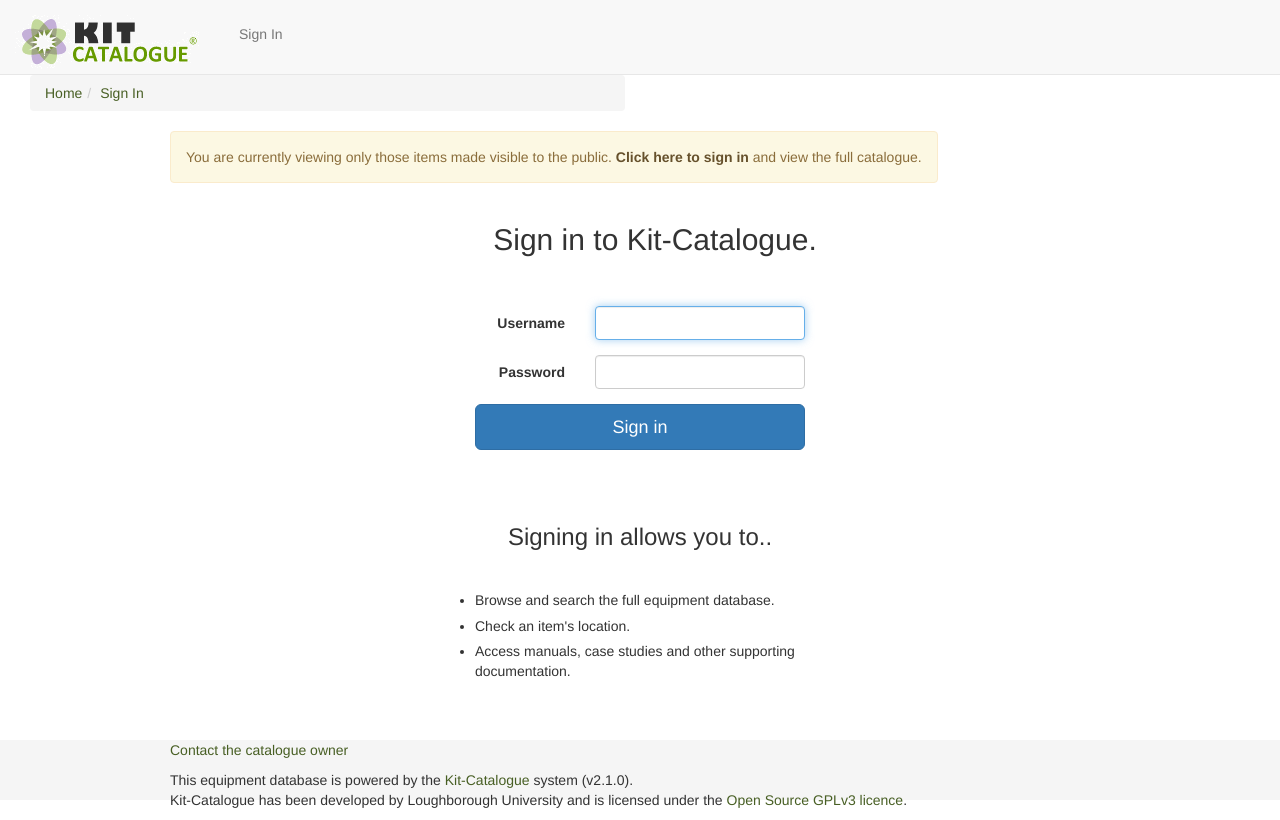
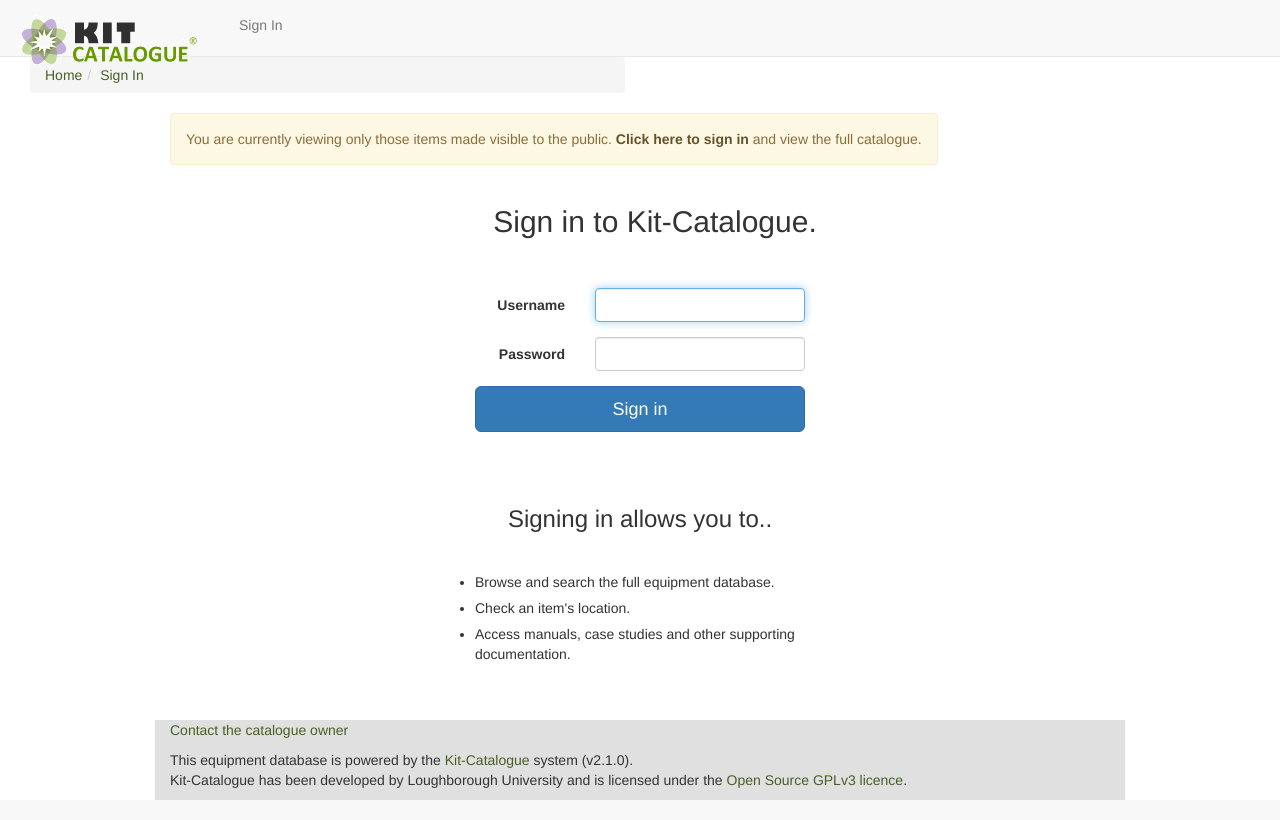
Before and after one commit to kitcatalogue/Kit-Catalogue, a PHP site: page / in a window 1280 px wide. Run offline with PHP 8.4, Linux system fonts and the light colour scheme; some libraries are stand-ins or nearby versions.

Commit message:
Tweaking footer.

```diff
--- a/app/layouts/kitcatalogue.phtml
+++ b/app/layouts/kitcatalogue.phtml
@@ -30,58 +30,6 @@ $lang = $this->model('lang');
 		?>
 
 <style>
-/* Sticky footer styles
--------------------------------------------------- */
-html {
-  position: relative;
-  min-height: 100%;
-}
-body {
-  /* Margin bottom by footer height */
-  margin-bottom: 60px;
-}
-.footer {
-  position: absolute;
-  bottom: 0;
-  width: 100%;
-  /* Set the fixed height of the footer here */
-  height: 60px;
-  background-color: #f5f5f5;
-}
-
-
-/* Custom page CSS
--------------------------------------------------- */
-/* Not required for template or sticky footer method. */
-
-body > .container {
-  padding: 60px 15px 0;
-}
-.container .text-muted {
-  margin: 20px 0;
-}
-
-.footer > .container {
-  padding-right: 15px;
-  padding-left: 15px;
-}
-
-code {
-  font-size: 80%;
-}
-.navbar-brand {
-  height: 60px;
-}
-
-.nav >li >a {
-  padding-top: 24px;
-  padding-bottom: 24px;
-}
-.navbar-toggle {
-  padding: 10px;
-  margin: 25px 15px 25px 0;
-}
-
 
 </style>
 	<link href="<?php echo $www_root; ?>/local/css/local.css" media="all" rel="stylesheet" type="text/css" />
--- a/css/style.css
+++ b/css/style.css
@@ -1189,26 +1189,28 @@ html {
   position: relative;
   min-height: 100%;
 }
-body {
+.wrapper {
   /* Margin bottom by footer height */
-  margin-bottom: 60px;
+  margin-bottom: 80px;
 }
 .footer {
   position: absolute;
   bottom: 0;
   width: 100%;
   /* Set the fixed height of the footer here */
-  height: 60px;
-  background-color: #f5f5f5;
+  height: 80px;
+
 }
-
+footer > .container {
+background-color: #e0e0e0;
+}
 
 /* Custom page CSS
 -------------------------------------------------- */
 /* Not required for template or sticky footer method. */
 
 body > .container {
-  padding: 60px 15px 0;
+  padding: 50px 15px 0;
 }
 .container .text-muted {
   margin: 20px 0;
```
